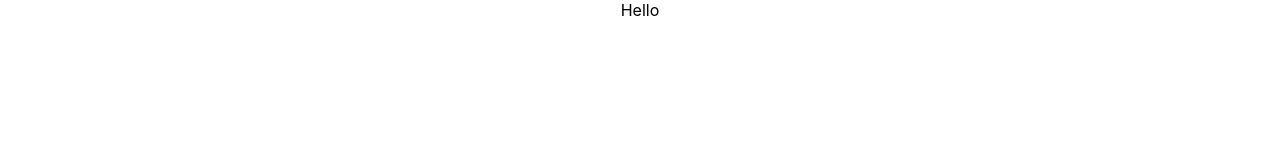
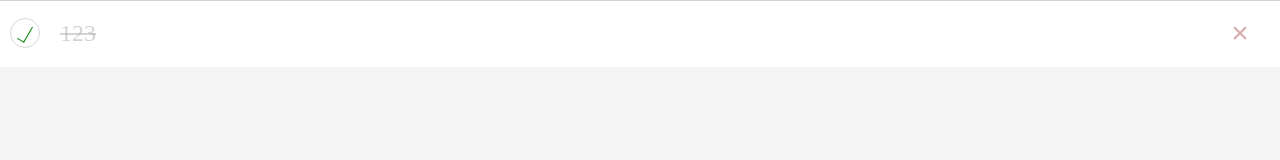
Before and after one commit to reald002/ts-training, a React (Create React App) app: page / in a window 1280 px wide. Shown: the top 160 px of the page. Built offline with nearby package versions, Linux system fonts and the light colour scheme.

Commit message:
Add TodoItem component, change some design stuff

```diff
--- a/src/App.css
+++ b/src/App.css
@@ -1,38 +1,15 @@
-.App {
+:root{
+  --dark-grey: #4d4d4d;
+  --light-grey: rgba(153, 153, 153, 0.42);
+}
+.container{
+  width: 550px;
+  margin: 0 auto;
+  box-shadow: 0 2px 4px 0 rgba(0, 0, 0, .2), 0 25px 50px 0 rgba(0, 0, 0, .1);
+}
+h1{
+  font-size: 100px;
+  font-weight: 100;
   text-align: center;
+  color: rgba(175, 47, 47, 0.15);
 }
-
-.App-logo {
-  height: 40vmin;
-  pointer-events: none;
-}
-
-@media (prefers-reduced-motion: no-preference) {
-  .App-logo {
-    animation: App-logo-spin infinite 20s linear;
-  }
-}
-
-.App-header {
-  background-color: #282c34;
-  min-height: 100vh;
-  display: flex;
-  flex-direction: column;
-  align-items: center;
-  justify-content: center;
-  font-size: calc(10px + 2vmin);
-  color: white;
-}
-
-.App-link {
-  color: #61dafb;
-}
-
-@keyframes App-logo-spin {
-  from {
-    transform: rotate(0deg);
-  }
-  to {
-    transform: rotate(360deg);
-  }
-}
--- a/src/App.tsx
+++ b/src/App.tsx
@@ -1,11 +1,19 @@
 import React from 'react';
-import Header from "./components/Header";
+import TodoItem from './components/TodoItem';
 import './App.css';
+
+const handleTodoRemove = () => {
+  console.log('todo removed');
+};
+
+const handleCheckboxClick = () => {
+  console.log('checkbox clicked');
+};
 
 const App: React.FC = () => {
   return (
     <div className="App">
-      <Header />
+      <TodoItem id={'1'} checked={true} text={'123'} onRemoveTodo={handleTodoRemove} onCheckboxClick={handleCheckboxClick} />
     </div>
   );
 };
--- a/src/components/Header.tsx
+++ /dev/null
@@ -1,13 +0,0 @@
-import React from 'react';
-
-const Header: React.FC = () => {
-  const text = 'Hello';
-
-  return (
-    <header>
-      {text}
-    </header>
-  );
-};
-
-export default Header;
--- /dev/null
+++ b/src/components/TodoItem/index.css
@@ -0,0 +1,81 @@
+.todo-item{
+  display: flex;
+  justify-content: space-between;
+  align-items: center;
+  position: relative;
+}
+.todo-item .text{
+  padding: 16px 16px 16px 60px;
+  background: #fff;
+  color: var(--dark-grey);
+  border-top: 1px solid var(--light-grey);
+  outline: none;
+  width: 100%;
+
+  transition: color 0.4s;
+
+  font-size: 24px;
+  font-family: inherit;
+  font-weight: inherit;
+  line-height: 1.4em;
+}
+.todo-item .checkbox{
+  display: none;
+}
+.todo-item .checkbox + label{
+  width: 30px;
+  height: 30px;
+  background-color: #fff;
+  border-radius: 100%;
+  border: 1px solid rgba(229, 229, 229, 0.56);
+
+  position: absolute;
+  left: 10px;
+  top: 50%;
+  transform: translateY(-50%);
+}
+.todo-item .checkbox + label::after{
+  display: none;
+  content: "";
+  width: 8px;
+  height: 18px;
+  position: absolute;
+  top: 50%;
+  left: 50%;
+  transform: translate(-50%, -50%) rotate(210deg);
+  border-top: 1px solid green;
+  border-left: 1px solid green;
+}
+.todo-item .checkbox:checked + label{
+  border: 1px solid #d9d9d9;
+}
+.todo-item .checkbox:checked + label::after{
+  display: block;
+}
+.todo-item .checkbox:checked ~ .text{
+  color: var(--light-grey);
+  text-decoration: line-through;
+}
+.todo-item .remove-btn{
+  position: absolute;
+  right: 20px;
+  top: 50%;
+  transform: translateY(-50%);
+  background-color: transparent;
+  border: none;
+  color: #af5b5e;
+  width: 40px;
+  height: 40px;
+  font-size: 30px;
+
+  opacity: .5;
+  transition: opacity 0.2s ease-out;
+
+  display: none;
+}
+.todo-item:hover .remove-btn{
+  display: block;
+}
+.todo-item .remove-btn:hover{
+  opacity: 1;
+}
--- /dev/null
+++ b/src/components/TodoItem/index.tsx
@@ -0,0 +1,25 @@
+import React from 'react';
+import {ITodoItem} from "../../core/interfaces";
+import './index.css';
+
+const TodoItem: React.FC<ITodoItem> = ({id, checked, text, onRemoveTodo, onCheckboxClick}) => {
+
+  const handleRemoveBtnClick = (): void => {
+    onRemoveTodo(id);
+  };
+
+  const handleCheckboxClick = (): void => {
+    onCheckboxClick(id);
+  };
+
+  return (
+    <li className="todo-item">
+      <input className="checkbox" checked={checked} onChange={handleCheckboxClick} type="checkbox" id={id} />
+      <label htmlFor={id}/>
+      <span className="text">{text}</span>
+      <button className="remove-btn" onClick={handleRemoveBtnClick}>&#215;</button>
+    </li>
+  );
+};
+
+export default TodoItem;
--- /dev/null
+++ b/src/core/interfaces.tsx
@@ -0,0 +1,7 @@
+export interface ITodoItem {
+  id: string,
+  checked: boolean,
+  text: string,
+  onRemoveTodo: (id: string) => void,
+  onCheckboxClick: (id: string) => void
+}
--- a/src/index.css
+++ b/src/index.css
@@ -1,13 +1,10 @@
-body {
+*, *::after, *::before{
   margin: 0;
-  font-family: -apple-system, BlinkMacSystemFont, 'Segoe UI', 'Roboto', 'Oxygen',
-    'Ubuntu', 'Cantarell', 'Fira Sans', 'Droid Sans', 'Helvetica Neue',
-    sans-serif;
-  -webkit-font-smoothing: antialiased;
-  -moz-osx-font-smoothing: grayscale;
+  padding: 0;
+  box-sizing: border-box;
 }
-
-code {
-  font-family: source-code-pro, Menlo, Monaco, Consolas, 'Courier New',
-    monospace;
+body{
+  font-size: 16px;
+  color: #fff;
+  background: #f5f5f5;
 }
```
Also changed, not shown: .eslintrc.json.
